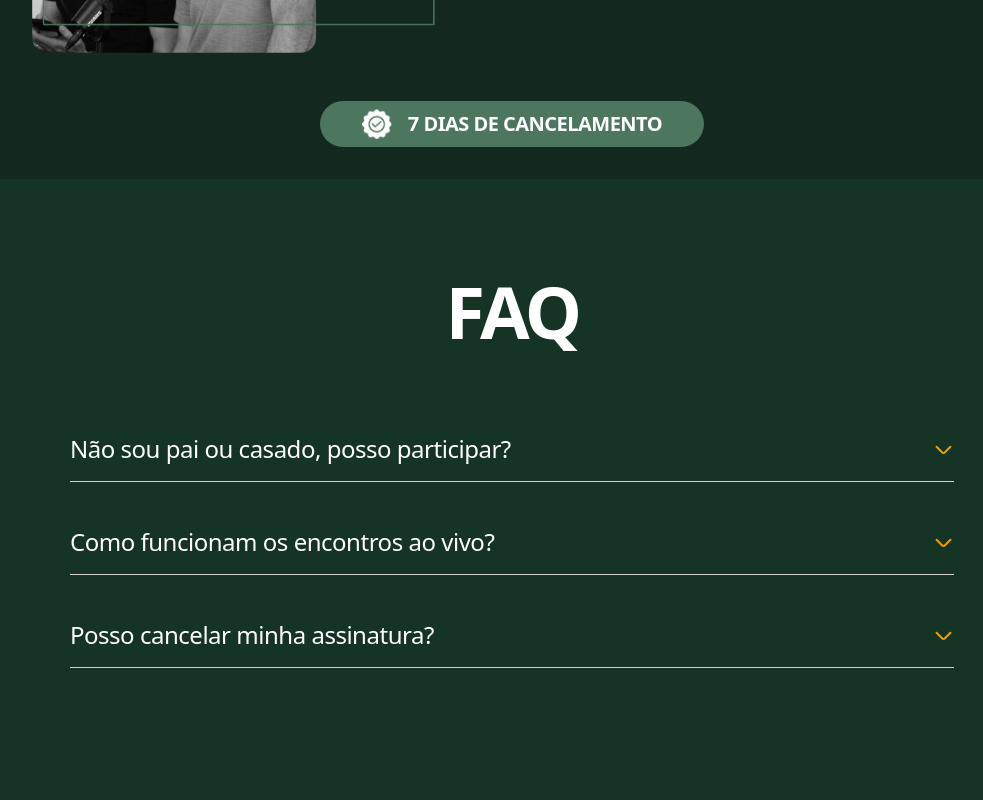
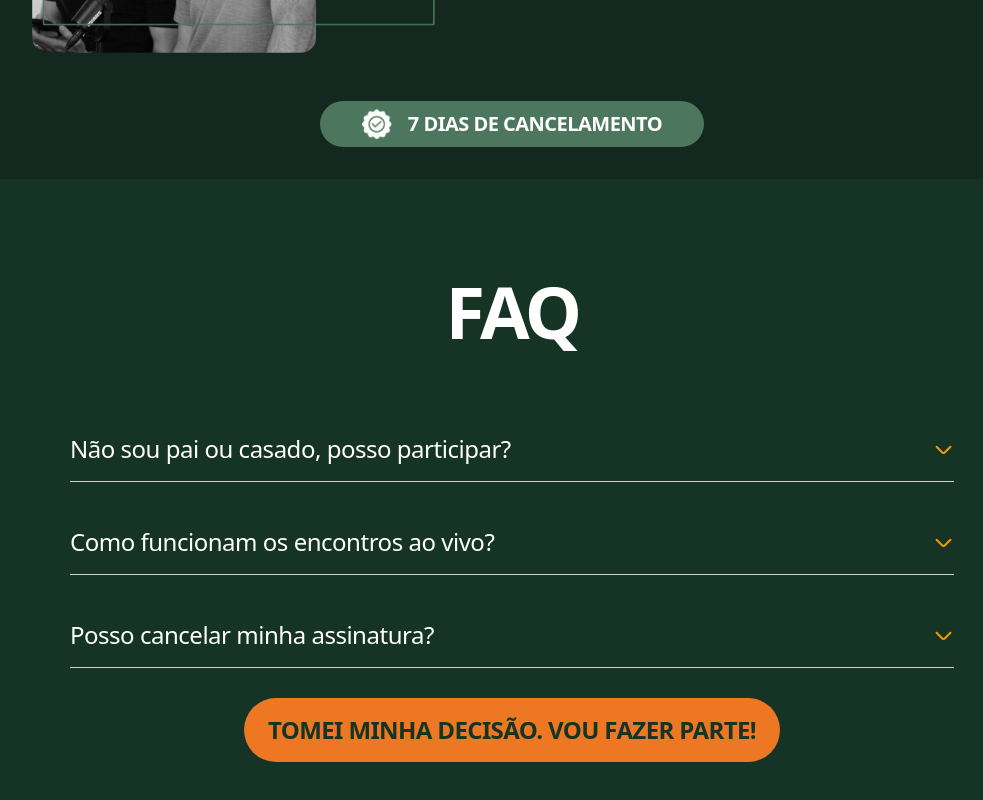
Before and after one commit to tasaboia/LP-patercast, a Next.js app: page / in a window 1280 px wide. Shown: the part 5855-6655 px from the top of the page, without its empty margins (128-1111 px from the left). Built offline with nearby package versions, Linux system fonts and the light colour scheme.

Commit message:
bottao apos faq

```diff
--- a/src/components/faqs/faqs.tsx
+++ b/src/components/faqs/faqs.tsx
@@ -1,3 +1,4 @@
+import Link from "next/link";
 import React, { useState } from "react";
 
 export default function FAQS() {
@@ -25,7 +26,7 @@ export default function FAQS() {
   };
 
   return (
-    <section className="py-24 overflow-hidden font-sans rounded-t-6xl">
+    <section className="py-24 overflow-hidden  font-sans rounded-t-6xl">
       <div className="container px-4 mx-auto">
         <div className="mb-16 md:max-w-2xl text-center mx-auto">
           <h2 className="font-sans font-semibold text-7xl lg:text-8xl text-white tracking-7xl lg:tracking-8xl">
@@ -75,6 +76,14 @@ export default function FAQS() {
             </div>
           ))}
         </div>
+        <div className="mt-6 w-full flex justify-center">
+          <Link
+            className="  text-center  px-6 py-4 tracking-tighter   bg-orange-500 hover:bg-orange-400 text-primary-500 focus:ring-4 focus:ring-orange-400 focus:ring-opacity-40 font-sans font-bold text-md lg:text-2xl uppercase rounded-full transition duration-300 transform hover:scale-105 animate-fade-in delay-300"
+            href="#pricing"
+          >
+            Tomei minha decisão. Vou fazer parte!
+          </Link>
+        </div>
       </div>
     </section>
   );
--- a/src/components/headers/Hero.tsx
+++ b/src/components/headers/Hero.tsx
@@ -8,7 +8,7 @@ export default function Hero() {
       <div className="lg:h-screen px-8 lg:w-[40%] w-full lg:pl-32 pt-10 lg:pt-0">
         <div className="h-full gap-6 w-full justify-center flex flex-col">
           <h1 className="font-ebGaramond font-bold max-w-xs text-5xl sm:text-5xl lg:text-7xl xl:text-8xl text-white tracking-tighter animate-fade-down delay-200">
-            Junte-se à
+            Junte-se à{" "}
             <span className="text-orange-500">Comunidade PaterCast</span>
           </h1>
           <p className="text-base max-w-lg lg:text-lg text-white font-sans text-justify animate-fade-in delay-200">
```
